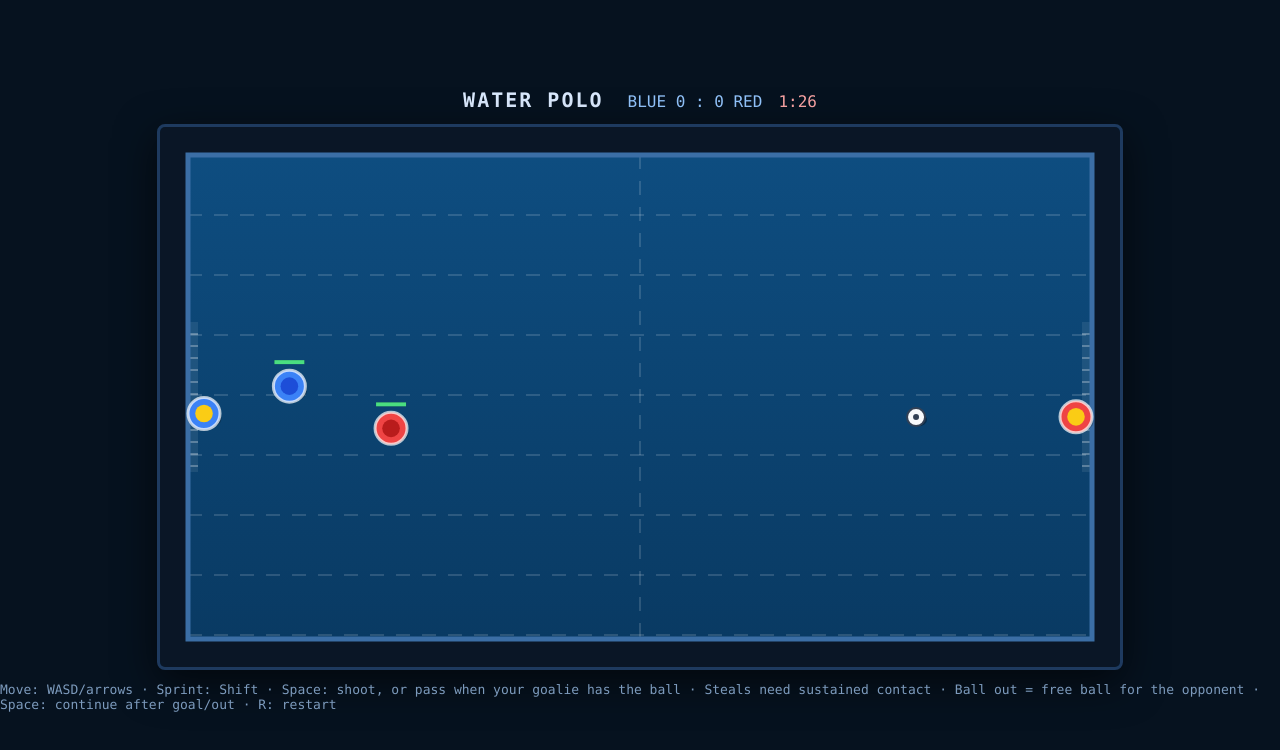
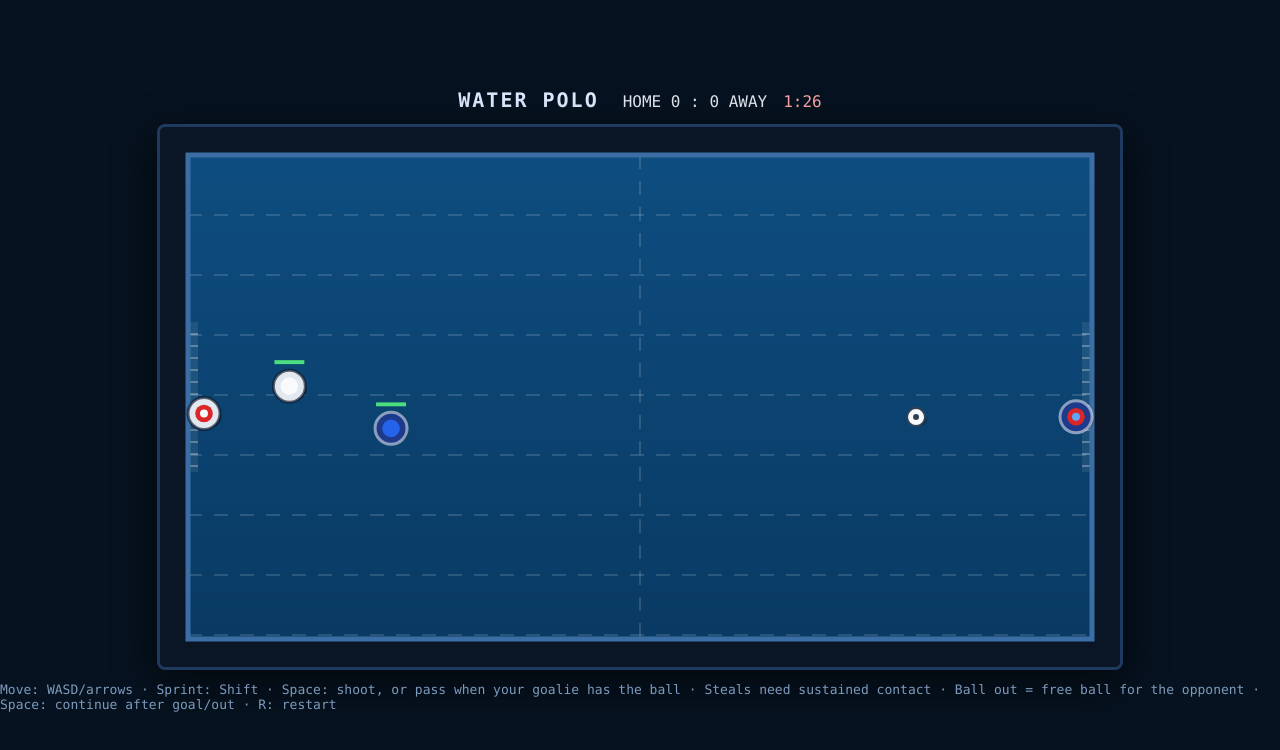
Before and after one commit to nijdamb/water-polo, a website: page public/index.html in a window 1280 px wide. Drawn offline with Linux system fonts and the light colour scheme.

Commit message:
Restyle teams to water polo kit: home white, away navy, red keeper caps

```diff
--- a/public/game.js
+++ b/public/game.js
@@ -16,6 +16,13 @@
   const BALL_R = 9;
   const MATCH_SECONDS = 90;
   const RESUME_DELAY = 1.5; // countdown after pressing Space on a frozen scene
+
+  // Water polo kit: home team white, visiting team navy; both keepers wear a
+  // red cap with the team colour as accent.
+  const TEAM_STYLE = {
+    blue: { name: "HOME", body: "#e2e8f0", cap: "#f8fafc", keeperCap: "#dc2626", accent: "#f8fafc" },
+    red: { name: "AWAY", body: "#1e3a8a", cap: "#2563eb", keeperCap: "#dc2626", accent: "#60a5fa" },
+  };
 
   // Sprint: both field players share the same stamina rules, so a well-timed
   // sprint can shake off or catch the AI.
@@ -299,7 +306,7 @@
 
   function goal(team) {
     state.score[team] += 1;
-    const text = team === "blue" ? "GOAL! BLUE SCORES" : "GOAL! RED SCORES";
+    const text = team === "blue" ? "GOAL! HOME SCORES" : "GOAL! AWAY SCORES";
     // set up the kickoff right away (ball at the center, conceding team in
     // possession), then freeze until the user presses Space
     reset(team === "blue" ? "red" : "blue");
@@ -328,7 +335,7 @@
     state.ball.lastTouch = forTeam;
     p.hold = 0;
     state.pickupCooldown = 0.5;
-    state.banner = `OUT — FREE BALL ${forTeam.toUpperCase()}`;
+    state.banner = `OUT — FREE BALL ${TEAM_STYLE[forTeam].name}`;
     state.waiting = true;
     state.countdown = 0;
   }
@@ -491,7 +498,7 @@
   }
 
   function updateHud() {
-    scoreEl.textContent = `BLUE ${state.score.blue} : ${state.score.red} RED`;
+    scoreEl.textContent = `HOME ${state.score.blue} : ${state.score.red} AWAY`;
     const s = Math.ceil(state.timeLeft);
     timerEl.textContent = `${Math.floor(s / 60)}:${String(s % 60).padStart(2, "0")}`;
   }
@@ -549,6 +556,7 @@
   }
 
   function drawPlayer(p) {
+    const style = TEAM_STYLE[p.team];
     ctx.beginPath();
     ctx.ellipse(p.x + 3, p.y + 5, PLAYER_R * 0.9, PLAYER_R * 0.6, 0, 0, Math.PI * 2);
     ctx.fillStyle = "rgba(0,0,0,0.25)";
@@ -556,17 +564,23 @@
 
     ctx.beginPath();
     ctx.arc(p.x, p.y, PLAYER_R, 0, Math.PI * 2);
-    ctx.fillStyle = p.team === "blue" ? "#3b82f6" : "#ef4444";
+    ctx.fillStyle = style.body;
     ctx.fill();
     ctx.lineWidth = 3;
-    ctx.strokeStyle = "rgba(255,255,255,0.7)";
+    ctx.strokeStyle = p.team === "blue" ? "rgba(15,23,42,0.65)" : "rgba(255,255,255,0.5)";
     ctx.stroke();
 
-    // cap: keepers wear yellow
+    // cap: keepers wear red with a team-colour accent dot
     ctx.beginPath();
     ctx.arc(p.x, p.y, PLAYER_R * 0.55, 0, Math.PI * 2);
-    ctx.fillStyle = p.kind === "keeper" ? "#facc15" : p.team === "blue" ? "#1d4ed8" : "#b91c1c";
+    ctx.fillStyle = p.kind === "keeper" ? style.keeperCap : style.cap;
     ctx.fill();
+    if (p.kind === "keeper") {
+      ctx.beginPath();
+      ctx.arc(p.x, p.y, PLAYER_R * 0.25, 0, Math.PI * 2);
+      ctx.fillStyle = style.accent;
+      ctx.fill();
+    }
 
     if (p.kind === "field") {
       const w = 30;
@@ -632,7 +646,7 @@
       ctx.font = "bold 30px ui-monospace, monospace";
       ctx.fillStyle = "#93c5fd";
       ctx.fillText(
-        `BLUE ${state.score.blue} : ${state.score.red} RED`,
+        `HOME ${state.score.blue} : ${state.score.red} AWAY`,
         W / 2,
         H / 2 + 16
       );
--- a/public/index.html
+++ b/public/index.html
@@ -26,7 +26,7 @@
     }
     h1 { font-size: 20px; margin: 0; letter-spacing: 2px; }
     #hud { display: flex; gap: 16px; font-size: 16px; }
-    #score { color: #93c5fd; }
+    #score { color: #e2e8f0; }
     #timer { color: #fca5a5; }
     canvas {
       border: 3px solid #1e3a5f;
@@ -43,7 +43,7 @@
   <header>
     <h1>WATER POLO</h1>
     <div id="hud">
-      <span id="score">BLUE 0 : 0 RED</span>
+      <span id="score">HOME 0 : 0 AWAY</span>
       <span id="timer">1:30</span>
     </div>
   </header>
```
Also changed, not shown: README.md.
